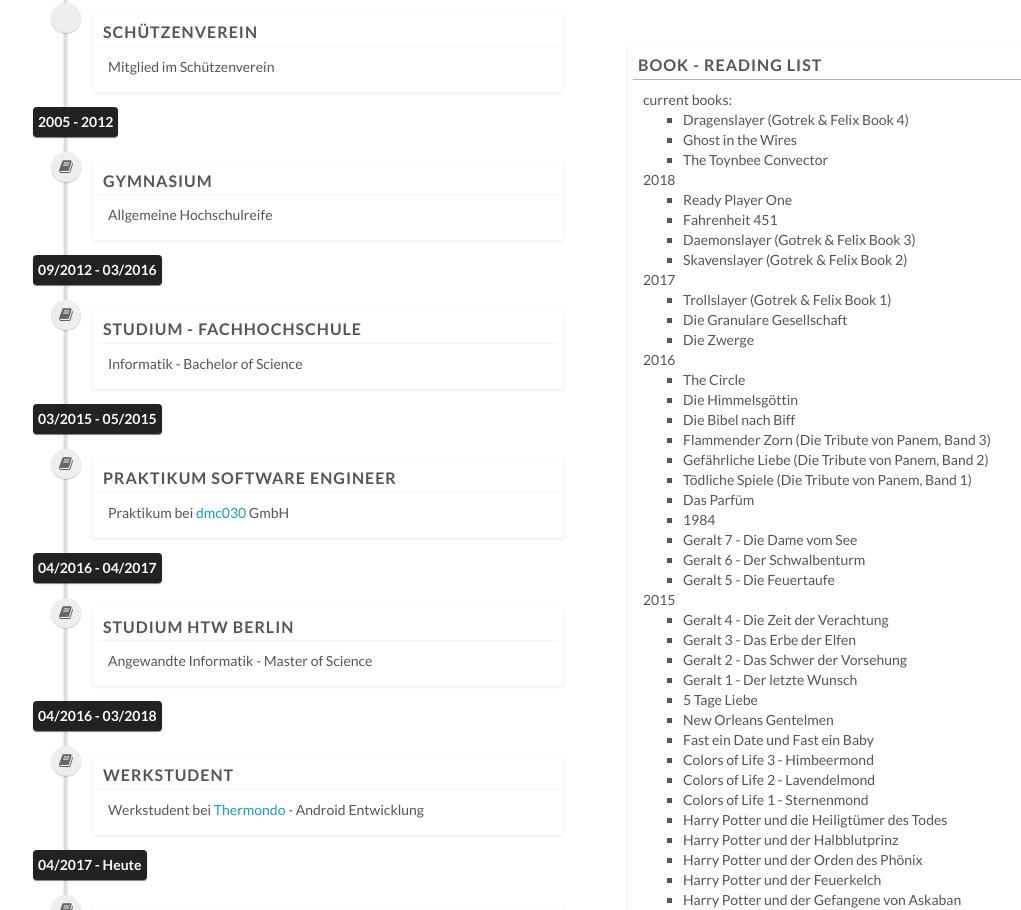
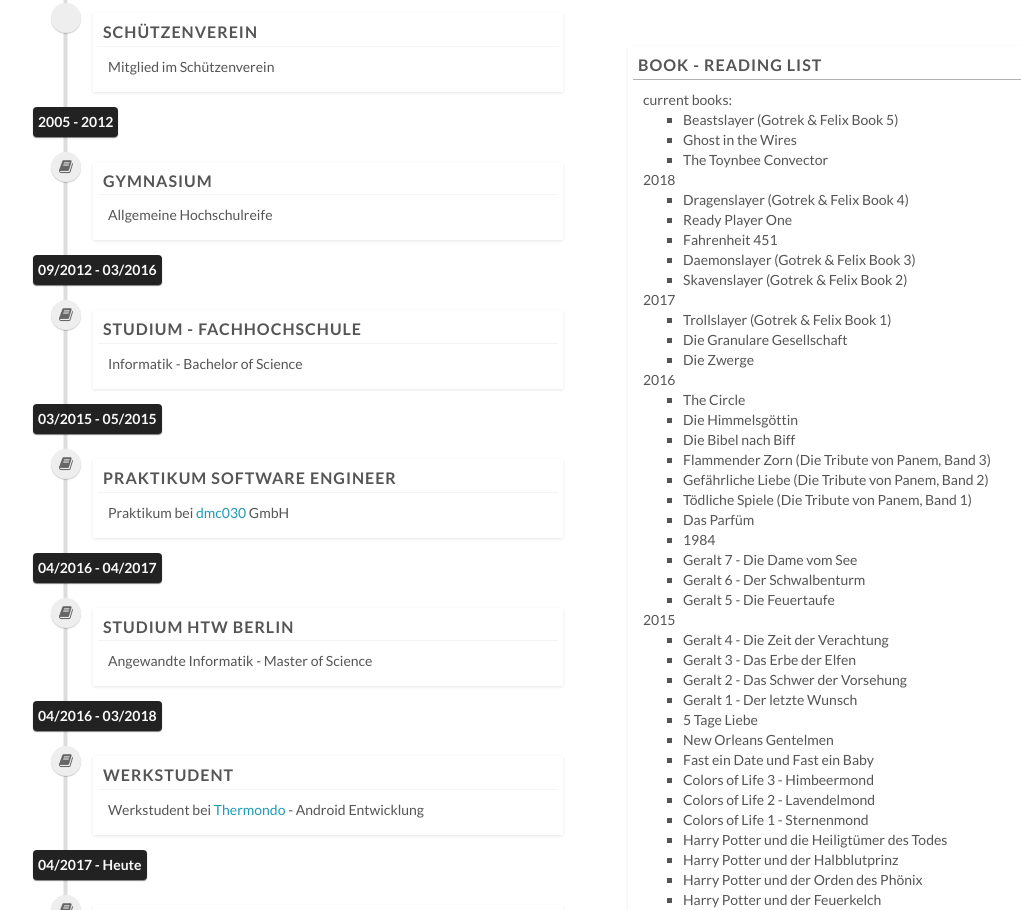
Before and after one commit to SebastianKapunkt/SebastianKapunkt.github.io, a plain HTML site: page index.html in a window 1280 px wide. Shown: the part 1610-2520 px from the top of the page, without its empty margins (37-1058 px from the left). Drawn offline with Linux system fonts and the light colour scheme; files whose address does not match are found by name.

Commit message:
update book list with gotrek 5

```diff
--- a/index.html
+++ b/index.html
@@ -352,12 +352,13 @@
                                 <div class="project-body">
                                     <p style="margin-bottom: 0.5pt;">current books: </p>
                                     <ul>
-                                        <li>Dragenslayer (Gotrek & Felix Book 4)</li>
+                                        <li>Beastslayer (Gotrek & Felix Book 5)</li>
                                         <li>Ghost in the Wires</li>
                                         <li>The Toynbee Convector</li>
                                     </ul>
                                     2018
                                     <ul>
+                                        <li>Dragenslayer (Gotrek & Felix Book 4)</li>
                                         <li>Ready Player One</li>
                                         <li>Fahrenheit 451</li>
                                         <li>Daemonslayer (Gotrek & Felix Book 3)</li>
```
